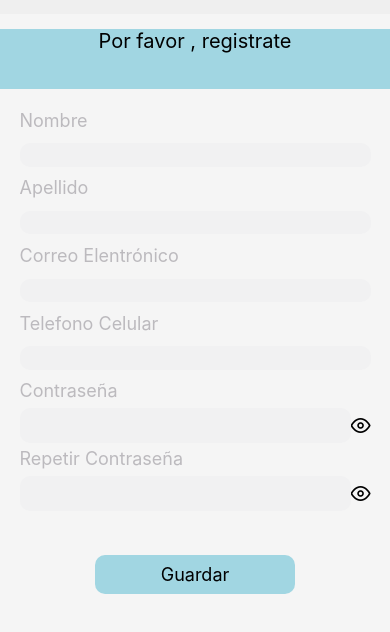
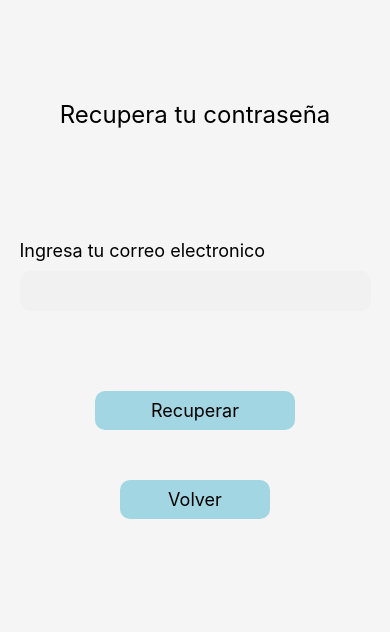
Before and after one commit to No-Country/C8-79-ft-ReactNative, a React Native app: screen /PasswordRecovery in a window 390 px wide. Shown: the top 632 px of the page. Built offline with nearby package versions, Linux system fonts and the light colour scheme.

Commit message:
Navegacion entre login,recupero y registro

```diff
--- a/App.js
+++ b/App.js
@@ -1,18 +1,50 @@
+import * as React from 'react';
 import { StatusBar } from "expo-status-bar";
 import { StyleSheet, Text, View } from "react-native";
 import PasswordRecovery from "./screens/PasswordRecovery";
 import Register from "./screens/Register";
+import Home from './screens/Home';
+
+
+import { NavigationContainer } from '@react-navigation/native';
+import { createNativeStackNavigator  } from '@react-navigation/native-stack';
+import { Button } from '@rneui/base';
+
+const Stack = createNativeStackNavigator();
+
+function Login({navigation}) {
+  return (
+    <View style={{ flex: 1, alignItems: 'center', justifyContent: 'space-evenly' }}>
+      <Text>Login</Text>
+      <Button onPress={()=>navigation.navigate('PasswordRecovery')} > Olvide </Button>
+      <Button onPress={()=>navigation.navigate('Register')}>registrat</Button>
+      <Button onPress={()=>navigation.navigate('Home')} >ingrearsar</Button>
+      </View>
+  );
+}
 
 export default function App() {
   return (
-    <>
-    {/* // <View style={styles.container}>
-    //   <Text>Open up App.js to start working on your app!</Text> */}
+    // <>
+    // {/* // <View style={styles.container}>
+    // //   <Text>Open up App.js to start working on your app!</Text> */}
+    //   <StatusBar style="auto" />
+    // {/* {/* // </View> */}
+    // <Register></Register>
+    // {/* <PasswordRecovery></PasswordRecovery> */}
+    // </>
+
+    <NavigationContainer>
       <StatusBar style="auto" />
-    {/* {/* // </View> */}
-    <Register></Register>
-    {/* <PasswordRecovery></PasswordRecovery> */}
-    </>
+      <Stack.Navigator screenOptions={{
+    headerShown: false
+  }}>
+        <Stack.Screen  name="Login" component={Login} />
+        <Stack.Screen name="Register" component={Register} />
+        <Stack.Screen name="PasswordRecovery" component={PasswordRecovery} />
+        <Stack.Screen name="Home" component={Home} />
+      </Stack.Navigator>
+    </NavigationContainer>
   );
 }
 
--- a/components/form/PaswordRecoveryForm.js
+++ b/components/form/PaswordRecoveryForm.js
@@ -4,14 +4,17 @@ import { Formik } from "formik";
 import * as Yup from "yup";
 import { Button } from "@rneui/themed";
 import PopUp from "../PopUp";
+import { useNavigation } from '@react-navigation/native';
 
 const PaswordRecoveryForm = () => {
+
+  const nav = useNavigation();
   const [popup, setPopup] = useState(false);
 
   const submitForm = (formData, clear) => {
     setPopup(true);
-    setTimeout(() => setPopup(false), 2500);
-    clear();
+    setTimeout(() => {setPopup(false) , nav.navigate("Login") }, 2500)
+    clear()
   };
 
   return (
--- a/components/form/RegisterForm.js
+++ b/components/form/RegisterForm.js
@@ -4,11 +4,13 @@ import { Formik } from "formik";
 import * as Yup from "yup";
 import { Button,Icon } from "@rneui/themed";
 import PopUp from "../PopUp";
+import { useNavigation } from '@react-navigation/native';
 
 
 
 const RegisterForm = () => {
 
+  const nav = useNavigation();
 
     const [showPassword, setShowPassword] = useState({
       password: true,
@@ -37,7 +39,7 @@ const RegisterForm = () => {
     console.log(formData)
     setPopup(true)
     clear()
-    setTimeout(()=> setPopup(false),1000)
+    setTimeout(()=> {setPopup(false) ,nav.navigate("Login")},1000)
       }
 
   return (
--- a/package.json
+++ b/package.json
@@ -9,6 +9,8 @@
     "web": "expo start --web"
   },
   "dependencies": {
+    "@react-navigation/native": "^6.0.13",
+    "@react-navigation/native-stack": "^6.9.1",
     "@rneui/base": "^4.0.0-rc.7",
     "@rneui/themed": "^4.0.0-rc.7",
     "expo": "~47.0.5",
@@ -16,6 +18,8 @@
     "formik": "^2.2.9",
     "react": "18.1.0",
     "react-native": "0.70.5",
+    "react-native-safe-area-context": "4.4.1",
+    "react-native-screens": "~3.18.0",
     "yup": "^0.32.11"
   },
   "devDependencies": {
--- /dev/null
+++ b/screens/Home.js
@@ -0,0 +1,15 @@
+import { StyleSheet, Text, View } from 'react-native'
+import React from 'react'
+
+const Home = () => {
+  return (
+    <View style={{ flex: 1, alignItems: 'center', justifyContent: 'space-evenly' }}>
+
+      <Text>Home</Text>
+    </View>
+  )
+}
+
+export default Home
+
+const styles = StyleSheet.create({})
--- a/screens/PasswordRecovery.js
+++ b/screens/PasswordRecovery.js
@@ -3,15 +3,15 @@ import React from "react";
 import { Button } from "@rneui/base";
 import PaswordRecoveryForm from "../components/form/PaswordRecoveryForm";
 
-const PasswordRecovery = () => {
+const PasswordRecovery = ({navigation}) => {
   return (
     <SafeAreaView style={styles.container}>
       <Text style={styles.title}>Recupera tu contraseña</Text>
-      <PaswordRecoveryForm></PaswordRecoveryForm>
+      <PaswordRecoveryForm  ></PaswordRecoveryForm>
       <Button
         titleStyle={{ color: "#000", fontSize: 18 }}
         buttonStyle={styles.button}
-        onPress={()=>console.log("Volver")}
+        onPress={()=>navigation.goBack()}
         title="Volver"
       />
     </SafeAreaView>
```
Also changed, not shown: 1 other file (tests, documents, lock files or other folders).
